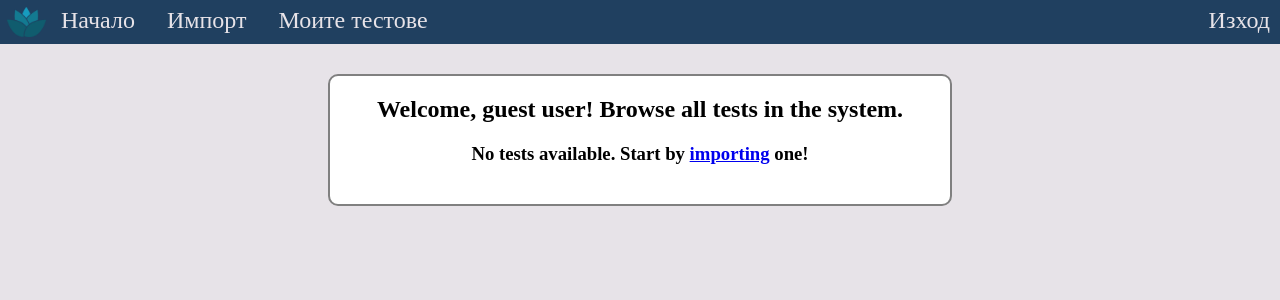
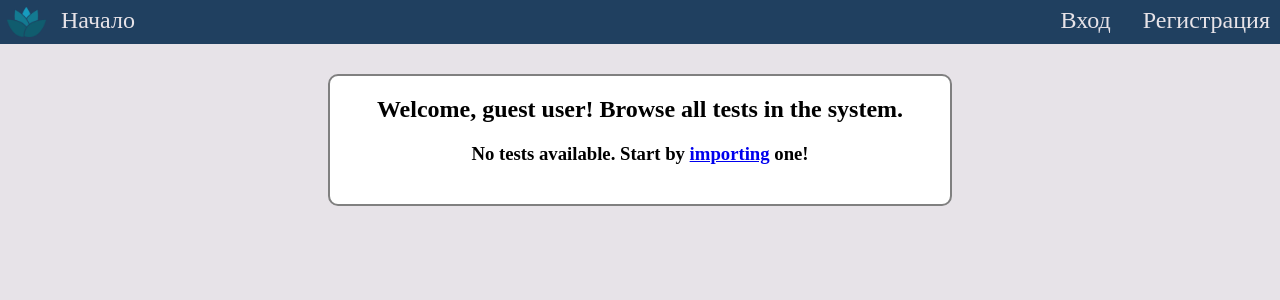
Before and after one commit to allexks/PROJECT, a PHP site: page / in a window 1280 px wide. Shown: the top 300 px of the page. Run offline with PHP 8.4, Linux system fonts and the light colour scheme; data that the repository does not hold is empty.

Commit message:
Fixed issues, added check if the user is logged in when displaying the navigation bar and added additional checks in 'import.php'.

```diff
--- a/includes/navbar-inc.php
+++ b/includes/navbar-inc.php
@@ -1,19 +1,20 @@
 <!DOCTYPE html>
 
 <html>
-	<!-- За обикновен потребител
-	<div class="navbar">
-		<img class="position-left" src="images/logo.png">
-		<a class="positio-left" href="browse.php">Начало</a>
-		<a class="position-right" href="register.php">Регистрация</a>
-		<a class="position-right" href="login.php">Вход</a>
-	</div> -->
-	<!-- За логнат потребител -->
-	<div class="navbar">
-		<img class="position-left" src="images/logo.png">
-		<a class="position-left" href="browse.php">Начало</a>
-		<a class="position-left" href="import.php">Импорт</a>
-		<a class="position-left" href="my-tests.php">Моите тестове</a>
-		<a class="position-right" href="exit.php">Изход</a>
-	</div>
+	<?php if (isset($_SESSION["user_id"]) && $_SESSION["user_id"] > 0) : ?>
+		<div class="navbar">
+			<img class="position-left" src="images/logo.png">
+			<a class="position-left" href="index.php">Начало</a>
+			<a class="position-left" href="import.php">Импорт</a>
+			<a class="position-left" href="browse.php">Моите тестове</a>
+			<a class="position-right" href="exit.php">Изход</a>
+		</div>
+	<?php else : ?>
+		<div class="navbar">
+			<img class="position-left" src="images/logo.png">
+			<a class="positio-left" href="index.php">Начало</a>
+			<a class="position-right" href="signup.php">Регистрация</a>
+			<a class="position-right" href="login.php">Вход</a>
+		</div>
+	<?php endif;?>
 </html>
```
Also changed, not shown: import.php (+27 -1 lines).
